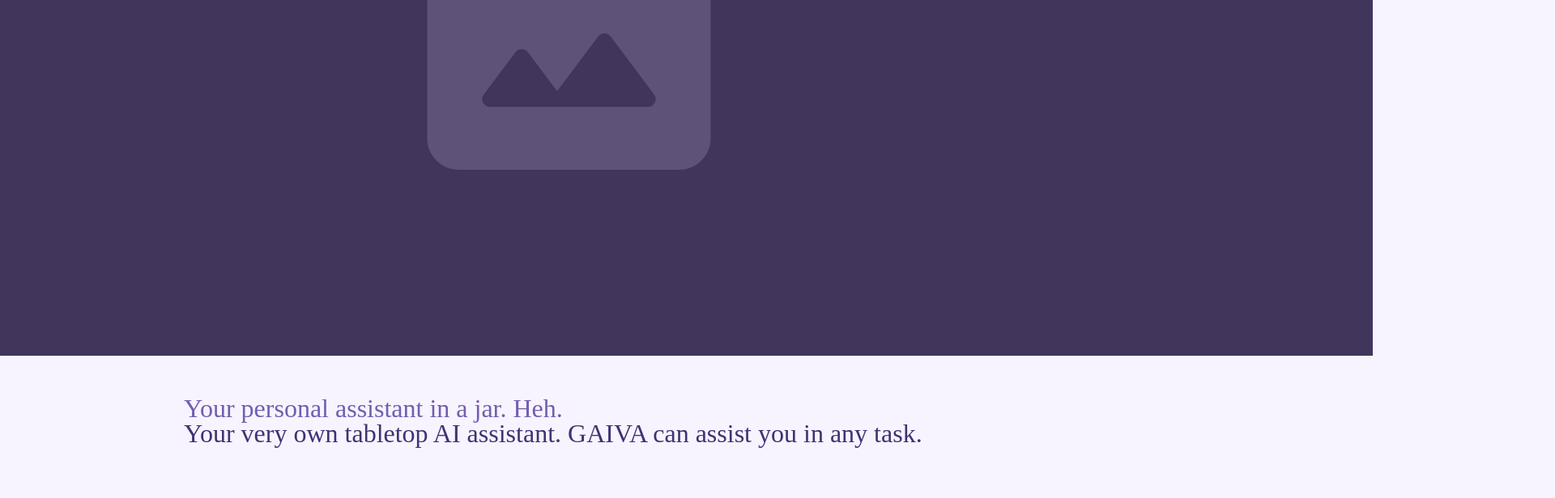
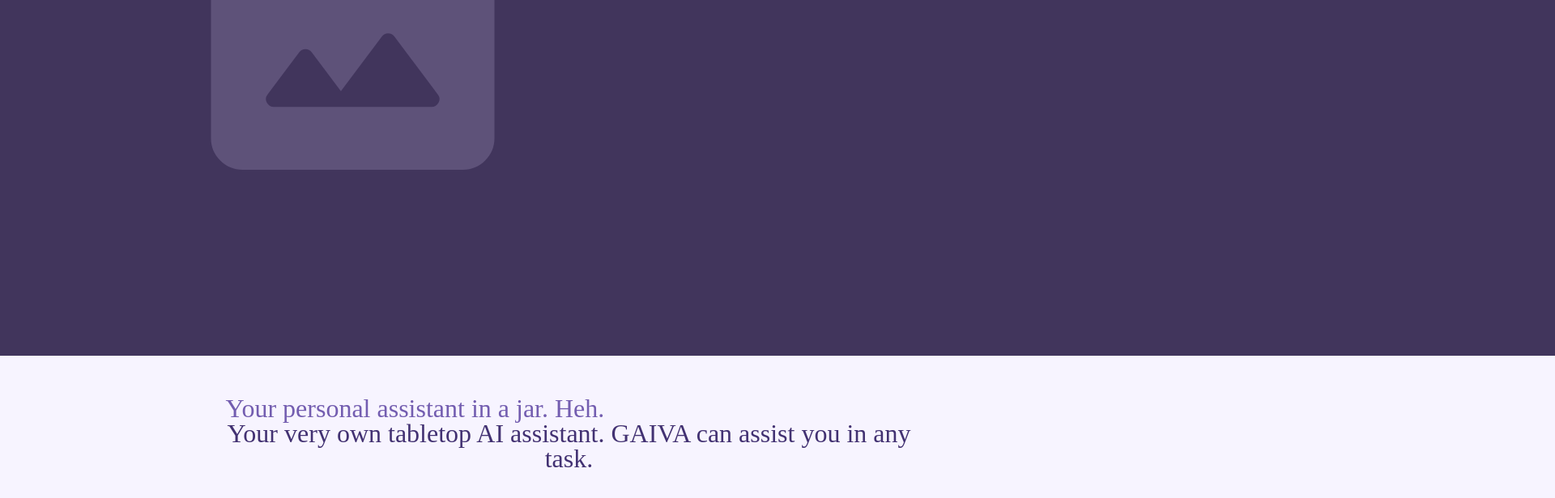
Before and after one commit to Shortturtle/Lavender-IDD, a plain HTML site: page Index.html in a window 1280 px wide. Shown: the part 400-1016 px from the top of the page at 81% size, 1920 px wide, since content can reach past the window. Drawn offline with Linux system fonts and the light colour scheme; a web font is replaced by a local one.

Commit message:
trying smth

```diff
--- a/Index.html
+++ b/Index.html
@@ -57,8 +57,8 @@
 
     <div class="content">
         <div class="main-image">
-            <svg width="1385" height="839" viewBox="0 0 1385 839" fill="none" xmlns="http://www.w3.org/2000/svg">
-                <rect width="1385" height="839" fill="none" />
+            <svg width="1920" height="839" viewBox="0 0 1920 839" fill="none" xmlns="http://www.w3.org/2000/svg">
+                <rect width="1920" height="839" fill="none" />
                 <path
                     d="M556.389 609C545.694 609 536.543 605.195 528.933 597.586C521.324 589.977 517.513 580.818 517.5 570.111V297.889C517.5 287.194 521.311 278.043 528.933 270.433C536.556 262.824 545.707 259.013 556.389 259H828.611C839.306 259 848.464 262.811 856.086 270.433C863.708 278.056 867.513 287.207 867.5 297.889V570.111C867.5 580.806 863.695 589.964 856.086 597.586C848.477 605.208 839.318 609.013 828.611 609H556.389ZM595.278 531.222H789.722C793.611 531.222 796.528 529.44 798.472 525.875C800.417 522.31 800.093 518.907 797.5 515.667L744.028 444.208C742.083 441.616 739.491 440.319 736.25 440.319C733.009 440.319 730.417 441.616 728.472 444.208L677.917 511.778L641.944 463.653C640 461.06 637.407 459.764 634.167 459.764C630.926 459.764 628.333 461.06 626.389 463.653L587.5 515.667C584.907 518.907 584.583 522.31 586.528 525.875C588.472 529.44 591.389 531.222 595.278 531.222Z"
                     fill="#5E5279" />
--- a/style.css
+++ b/style.css
@@ -226,7 +226,7 @@ body {
     justify-content: space-between;
     align-content: center;
 
-    padding: 50px 20%;
+    padding: 50px 30%;
 }
 
 .content .description-area .hook-text {
```
